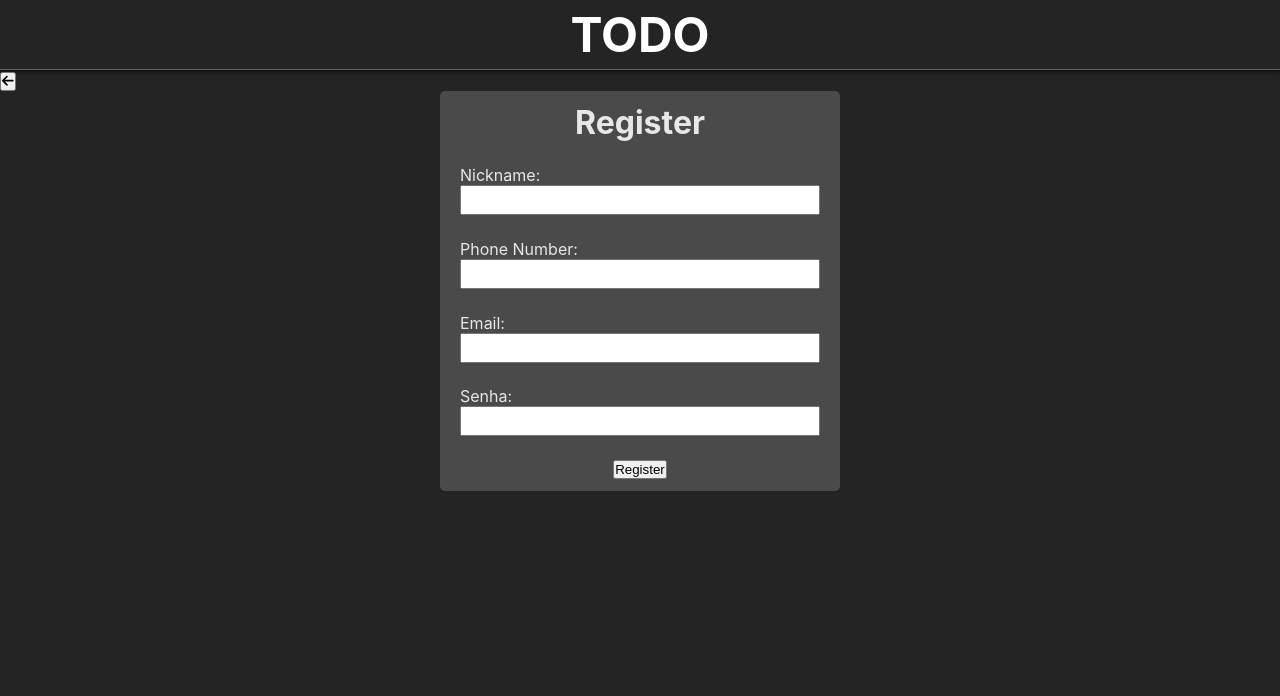
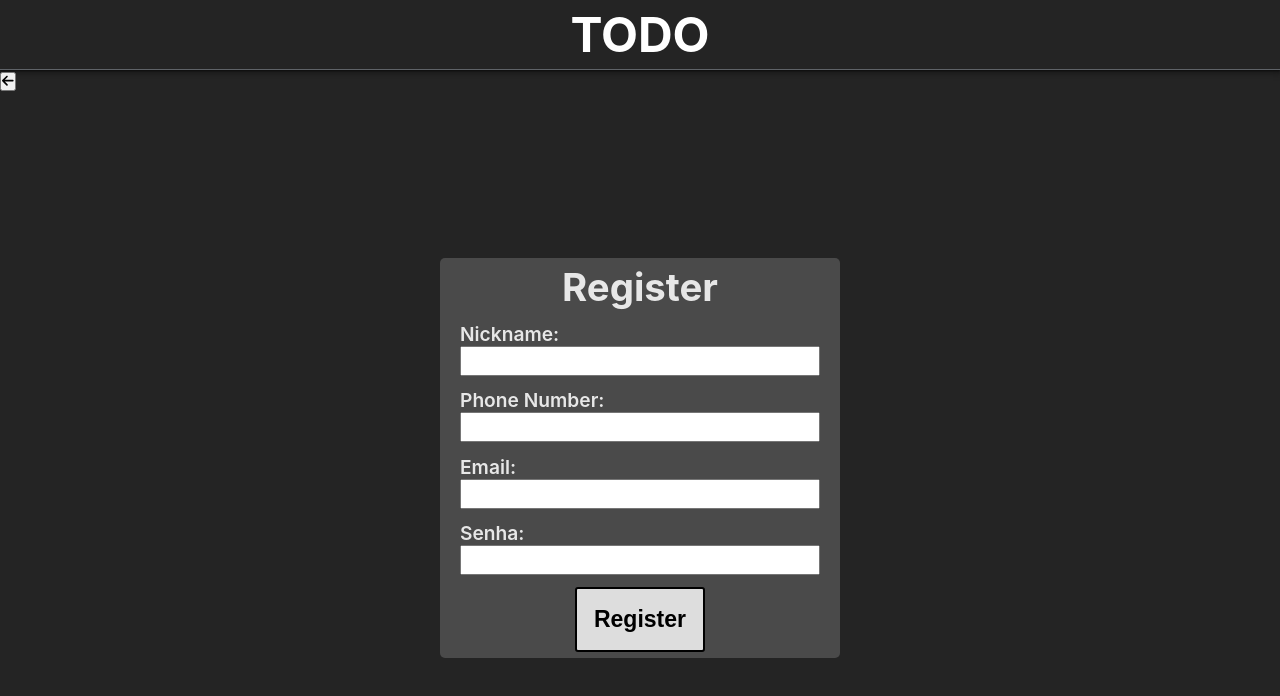
Before and after one commit to JohnsCoder/myOauth, a React (Vite) app: page /register in a window 1280 px wide. Shown: the top 696 px of the page. Built offline with nearby package versions, Linux system fonts and the light colour scheme; no server answers.

Commit message:
style: change register and login button, skeleton animation time

```diff
--- a/src/styles/components/skeleton.module.css
+++ b/src/styles/components/skeleton.module.css
@@ -1,5 +1,5 @@
 .skeleton {
-  animation: skeleton-loading 1s linear infinite alternate;
+  animation: skeleton-loading .6s linear infinite alternate;
 }
 
 @keyframes skeleton-loading {
--- a/src/styles/pages/login.module.css
+++ b/src/styles/pages/login.module.css
@@ -17,6 +17,11 @@
 
   border-radius: 5px;
   justify-content: space-around;
+
+  font-size: 1.2em;
+  font-weight: 600;
+
+  border-radius: 3px;
 }
 
 .formLogin > div:nth-child(2),
@@ -50,6 +55,18 @@
 }
 
 .login-window button {
-  width: 200px;
-  height: 40px;
+  border: 2px solid black;
+  text-decoration: none;
+  color: black;
+  font-size: 1.2em;
+  font-weight: 600;
+  background: #dddddd;
+  border-radius: 3px;
+  cursor: pointer;
+  padding: 17px;
 }
+
+.login-window button:hover {
+  background-color: white;
+
+}
--- a/src/styles/pages/register.module.css
+++ b/src/styles/pages/register.module.css
@@ -3,7 +3,7 @@
   flex-direction: column;
   justify-content: center;
   align-items: center;
-  height: calc(100% - 66.06px);
+  height: calc(100vh - 66px);
 }
 
 .formRegister {
@@ -13,6 +13,9 @@
   height: 400px;
   max-width: 400px;
   width: 100vw;
+
+  font-size: 1.2em;
+  font-weight: 600;
 
   background-color: rgb(74, 74, 74);
 
@@ -50,3 +53,21 @@
   border-radius: 5px;
   padding: 11px;
 }
+
+
+.register button {
+  border: 2px solid black;
+  text-decoration: none;
+  color: black;
+  font-size: 1.2em;
+  font-weight: 600;
+  background: #dddddd;
+  border-radius: 3px;
+  cursor: pointer;
+  padding: 17px;
+}
+
+.register button:hover {
+  background-color: white;
+
+}
```
